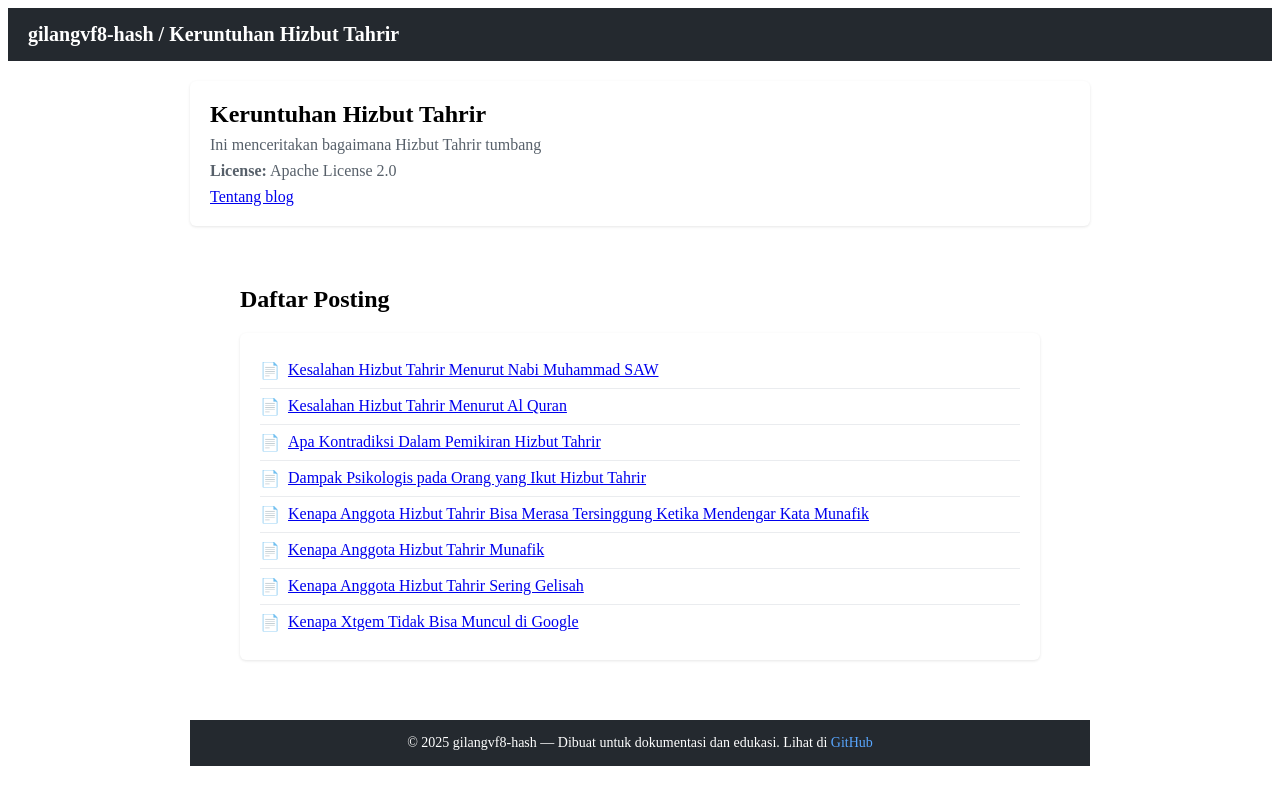
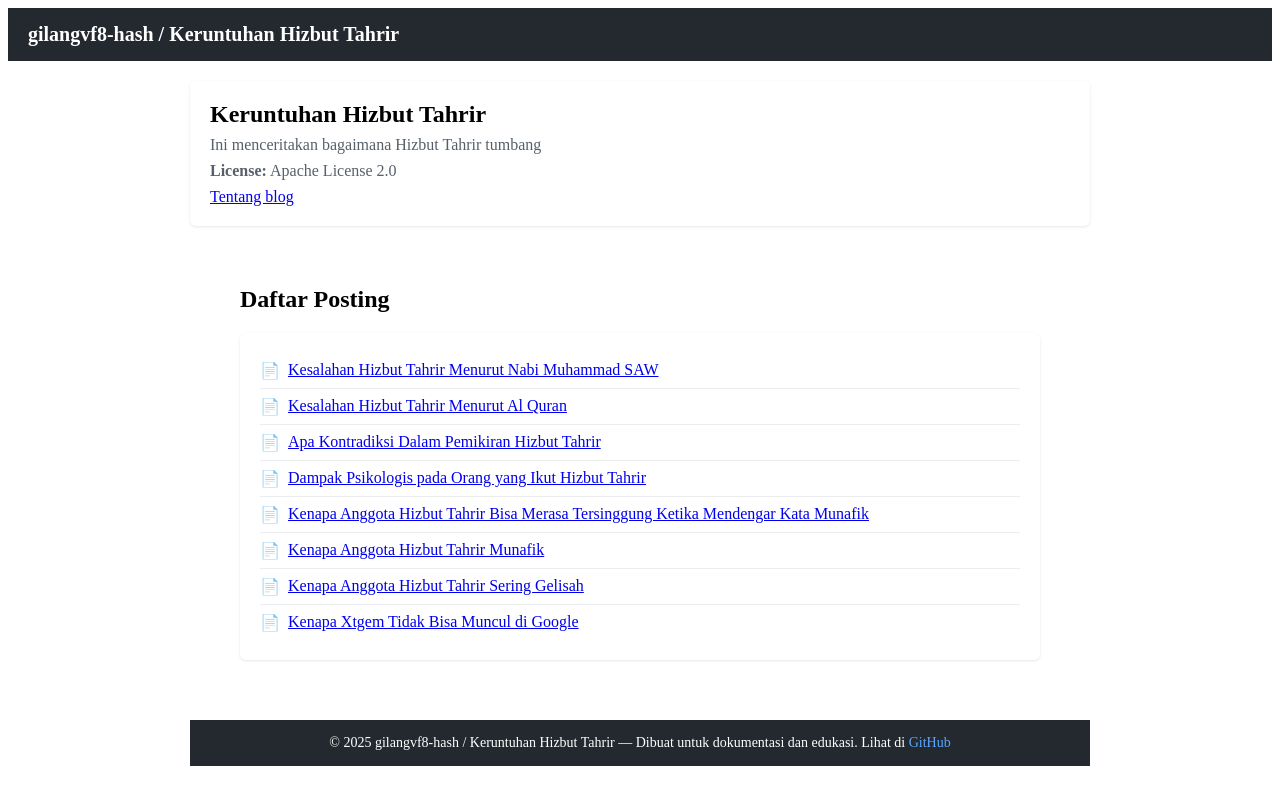
Before and after one commit to gilangvf8-hash/gilangvf8-hash.github.io, a Jekyll site: the page built from index.md, in a window 1280 px wide. Shown: the top 805 px of the page. Built offline with Jekyll 4.4.1, drawn with Linux system fonts in a browser that asks for light colours; some of the changed lines change nothing that is shown.

Commit message:
Update footer.html

```diff
--- a/_includes/footer.html
+++ b/_includes/footer.html
@@ -1,4 +1,4 @@
-  <footer>
-    © 2025 gilangvf8-hash — Dibuat untuk dokumentasi dan edukasi.
+<footer>
+    © {{ site.time | date: "%Y" }} {{ site.title }} — Dibuat untuk dokumentasi dan edukasi.
     Lihat di <a href="https://github.com/gilangvf8-hash">GitHub</a>
   </footer>
```
